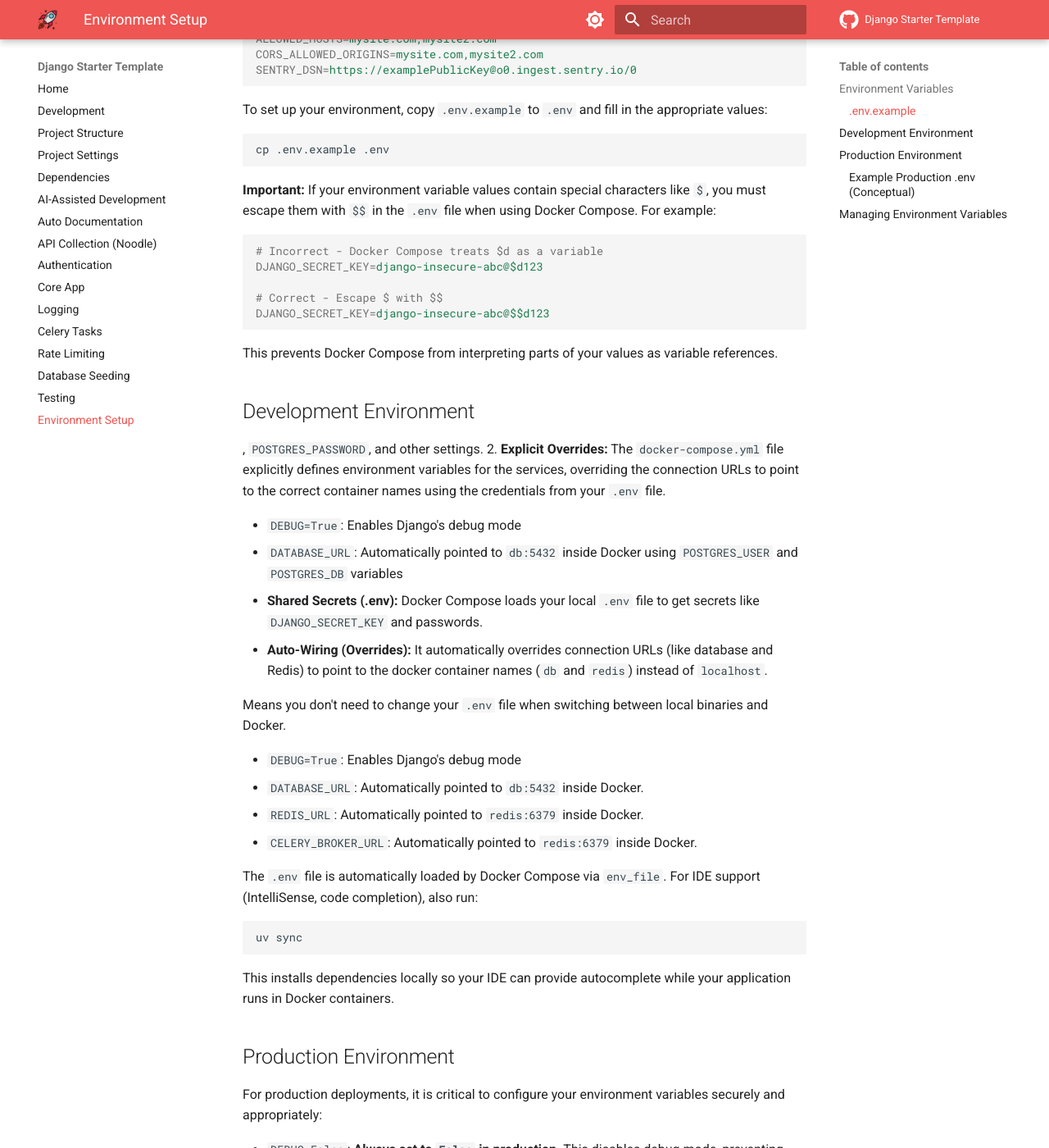
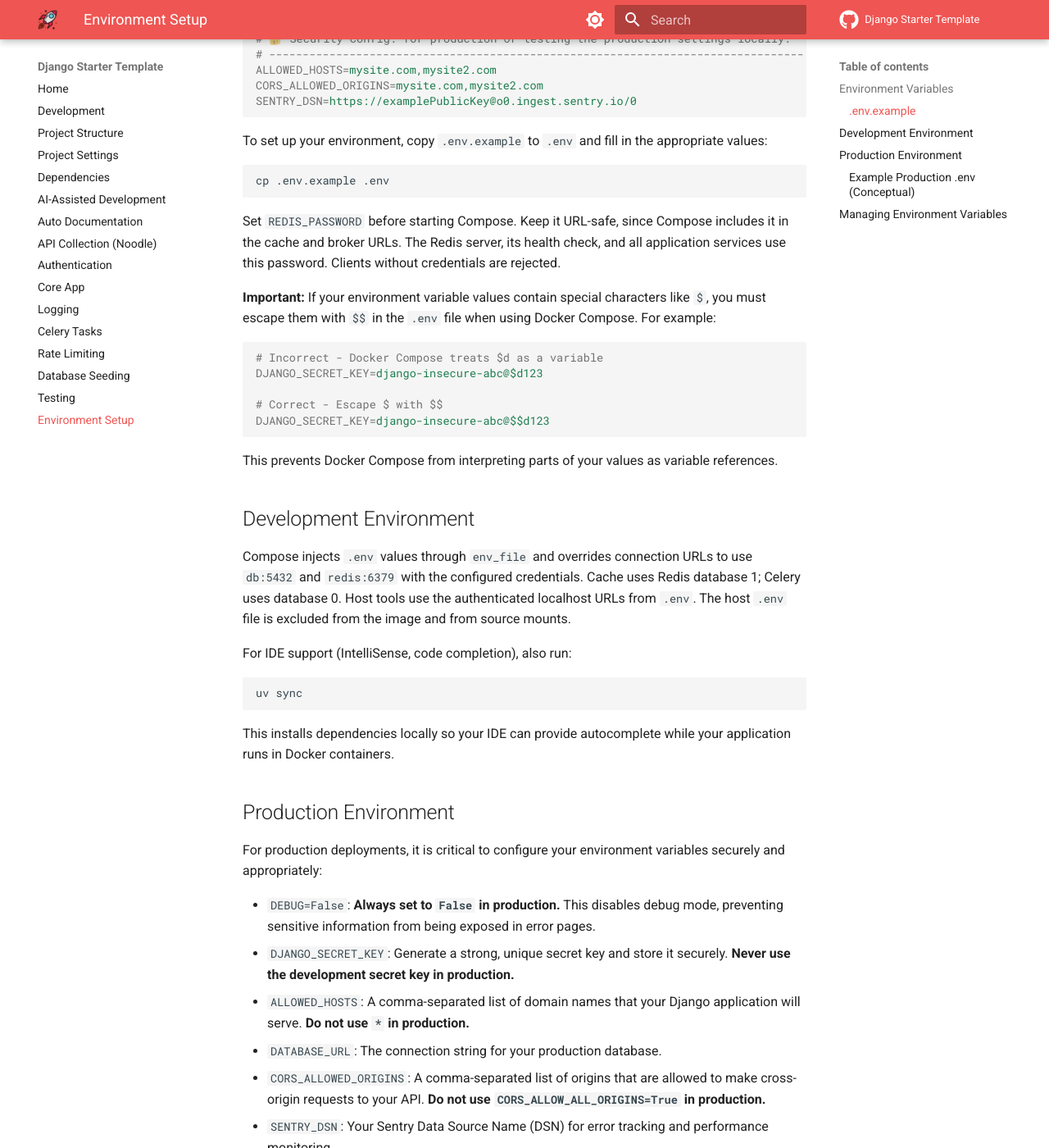
Before and after one commit to wilfredinni/django-starter-template, an MkDocs documentation site: the page built from docs/environment_setup.md, in a window 1280 px wide and 1400 px high, scrolled down 1244 px. Shown: the whole window at 82% size. Built offline with MkDocs 1.6.1 and Material for MkDocs 9.7.7, drawn with Linux system fonts in a browser that asks for light colours; comment, search, counter and statistics services are not loaded; some of the changed text lies outside the part shown.

Commit message:
chore(docker): require Redis auth and harden compose stack

````diff
--- a/docs/environment_setup.md
+++ b/docs/environment_setup.md
@@ -39,8 +39,10 @@
 # --------------------------------------------------------------------------------
 # 🧠 Celery & Redis
 # --------------------------------------------------------------------------------
-REDIS_URL=redis://localhost:6379/0
-CELERY_BROKER_URL=redis://localhost:6379/0
+# Generate a unique URL-safe value with `openssl rand -hex 32`.
+REDIS_PASSWORD=
+REDIS_URL=redis://:${REDIS_PASSWORD}@localhost:6379/1
+CELERY_BROKER_URL=redis://:${REDIS_PASSWORD}@localhost:6379/0
 
 # --------------------------------------------------------------------------------
 # 🔐 Security Config: for production or testing the production settings locally.
@@ -56,6 +58,10 @@
 cp .env.example .env
 ```
 
+Set `REDIS_PASSWORD` before starting Compose. Keep it URL-safe, since Compose includes it
+in the cache and broker URLs. The Redis server, its health check, and all application
+services use this password. Clients without credentials are rejected.
+
 **Important:** If your environment variable values contain special characters like `$`, you must escape them with `$$` in the `.env` file when using Docker Compose. For example:
 
 ```ini
@@ -69,22 +75,13 @@
 This prevents Docker Compose from interpreting parts of your values as variable references.
 
 ## Development Environment
-, `POSTGRES_PASSWORD`, and other settings.
-2.  **Explicit Overrides:** The `docker-compose.yml` file explicitly defines environment variables for the services, overriding the connection URLs to point to the correct container names using the credentials from your `.env` file.
 
-*   `DEBUG=True`: Enables Django's debug mode
-*   `DATABASE_URL`: Automatically pointed to `db:5432` inside Docker using `POSTGRES_USER` and `POSTGRES_DB` variables
-1.  **Shared Secrets (.env):** Docker Compose loads your local `.env` file to get secrets like `DJANGO_SECRET_KEY` and passwords.
-2.  **Auto-Wiring (Overrides):** It automatically overrides connection URLs (like database and Redis) to point to the docker container names (`db` and `redis`) instead of `localhost`.
+Compose injects `.env` values through `env_file` and overrides connection URLs to use
+`db:5432` and `redis:6379` with the configured credentials. Cache uses Redis database 1;
+Celery uses database 0. Host tools use the authenticated localhost URLs from `.env`.
+The host `.env` file is excluded from the image and from source mounts.
 
-Means you don't need to change your `.env` file when switching between local binaries and Docker.
-
-*   `DEBUG=True`: Enables Django's debug mode
-*   `DATABASE_URL`: Automatically pointed to `db:5432` inside Docker.
-*   `REDIS_URL`: Automatically pointed to `redis:6379` inside Docker.
-*   `CELERY_BROKER_URL`: Automatically pointed to `redis:6379` inside Docker.
-
-The `.env` file is automatically loaded by Docker Compose via `env_file`. For IDE support (IntelliSense, code completion), also run:
+For IDE support (IntelliSense, code completion), also run:
 
 ```bash
 uv sync
````
Also changed, not shown: AGENTS.md (+4 -0 lines), README.md (+8 -4 lines), docker-compose.yml (+65 -55 lines), docs/development.md (+16 -4 lines), docs/index.md (+2 -2 lines), 6 other files.
